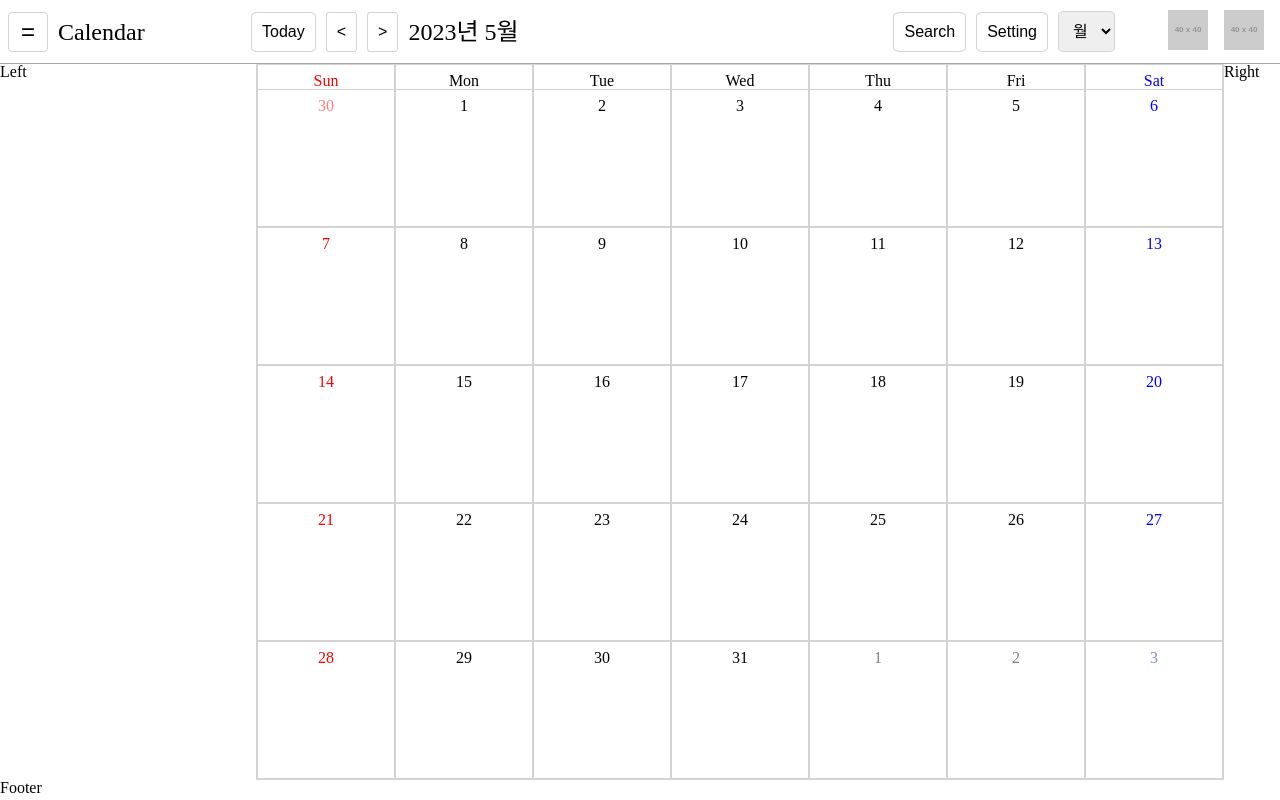
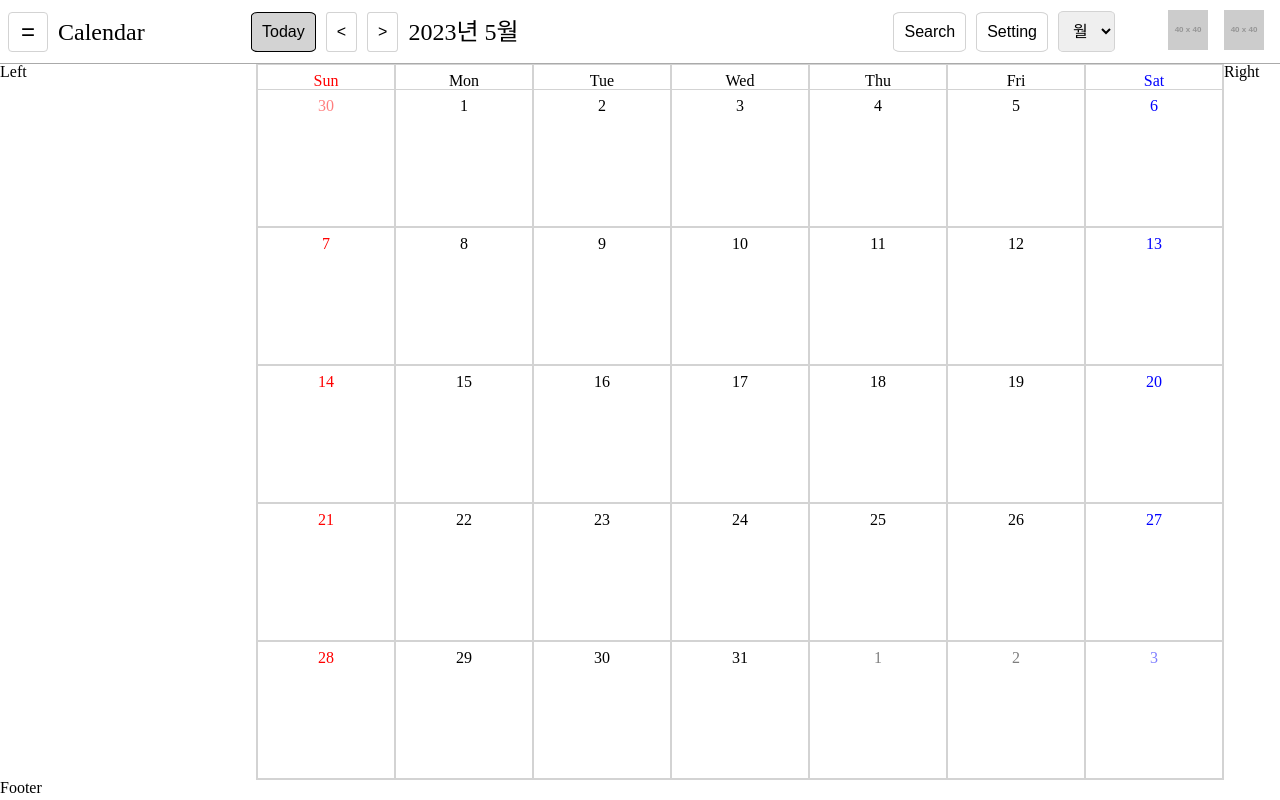
Before and after one commit to choyj2012/Calendar, a React (Vite) app: page / in a window 1280 px wide. In both pictures the pointer is over the button "Today". Built offline with nearby package versions, Linux system fonts and the light colour scheme.

Commit message:
Header 버튼 hover 추가

```diff
--- a/src/Header.css
+++ b/src/Header.css
@@ -53,6 +53,11 @@
   font-size: 1rem;
 }
 
+.sb-b > button:hover {
+  background-color: lightgray;
+  border-color: black;
+}
+
 .select-drop {
   border: solid 0.5px lightgray;
   border-radius: 10%;
```
